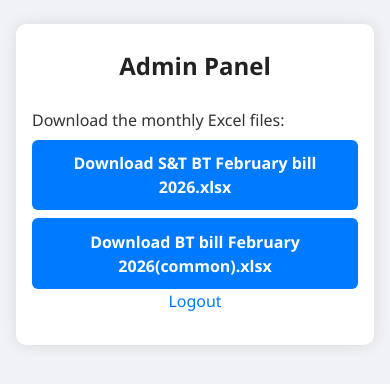
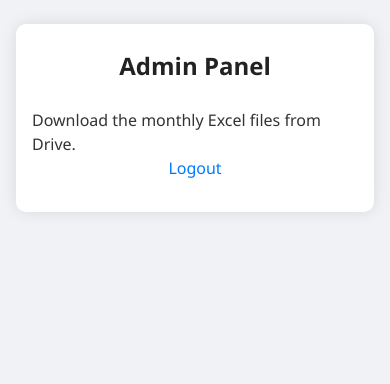
Before and after one commit to devesh2010553/brajwasi-billing, a Flask app: page /admin in a window 390 px wide. Shown: the top 384 px of the page. Run offline with Flask 3, Linux system fonts and the light colour scheme.

Commit message:
Add initial project files

```diff
--- a/app.py
+++ b/app.py
@@ -1,18 +1,16 @@
 from flask import Flask, request, render_template, session, redirect, send_file
 import io, os, json, math
 from datetime import datetime, timedelta, time
-
 from google.oauth2 import service_account
 from googleapiclient.discovery import build
 from googleapiclient.http import MediaIoBaseDownload, MediaFileUpload
-import pandas as pd
-from openpyxl import load_workbook, Workbook
+from openpyxl import load_workbook
 
 app = Flask(__name__)
-app.secret_key = "supersecretkey"
+app.secret_key = os.environ.get("SECRET_KEY", "dev_secret_key")
 
 SCOPES = ['https://www.googleapis.com/auth/drive']
-DRIVE_FOLDER_ID = "1PZXxUVvB7IOIEG3uVsjUOyEo1A1zPZoP"
+DRIVE_FOLDER_ID = "YOUR_DRIVE_FOLDER_ID"  # Replace with your Drive folder ID
 
 # Load driver mapping
 with open("driver.json") as f:
@@ -27,13 +25,10 @@ def get_drive_service():
         json.loads(creds_json), scopes=SCOPES)
     return build('drive', 'v3', credentials=creds)
 
-# Download Google Sheet as Excel
+# Download Excel from Drive
 def download_excel(file_id):
     service = get_drive_service()
-    request = service.files().export_media(
-        fileId=file_id,
-        mimeType="application/vnd.openxmlformats-officedocument.spreadsheetml.sheet"
-    )
+    request = service.files().get_media(fileId=file_id)
     fh = io.BytesIO()
     downloader = MediaIoBaseDownload(fh, request)
     done = False
@@ -42,23 +37,19 @@ def download_excel(file_id):
     fh.seek(0)
     return fh
 
-# Upload Excel to Google Drive
-def upload_excel(file_bytes, file_name, folder_id=None):
+# Upload Excel to Google Drive (update same file)
+def upload_excel(file_bytes, file_id):
     service = get_drive_service()
-    temp_path = f"/tmp/{file_name}"
+    temp_path = "/tmp/temp.xlsx"
     with open(temp_path, "wb") as f:
         f.write(file_bytes.getbuffer())
 
-    file_metadata = {'name': file_name}
-    if folder_id:
-        file_metadata['parents'] = [folder_id]
+    media = MediaFileUpload(temp_path,
+        mimetype="application/vnd.openxmlformats-officedocument.spreadsheetml.sheet",
+        resumable=True)
+    service.files().update(fileId=file_id, media_body=media).execute()
 
-    media = MediaFileUpload(temp_path,
-        mimetype="application/vnd.openxmlformats-officedocument.spreadsheetml.sheet")
-    uploaded = service.files().create(body=file_metadata, media_body=media, fields="id").execute()
-    return uploaded.get("id")
-
-# Helper functions for time & calculations
+# Helper functions
 def today_date(): return datetime.now().date()
 def parse_time(t): return datetime.strptime(t, "%H:%M").time()
 def hours_between(start,end):
@@ -125,7 +116,7 @@ def entry():
             start=parse_time(request.form["start"])
             end=parse_time(request.form["end"])
 
-            # Download Excel from Drive
+            # Download Excel
             excel_stream = download_excel(info["file_id"])
             wb = load_workbook(filename=excel_stream)
             ws = wb[info["sheet"]]
@@ -148,7 +139,7 @@ def entry():
                     out = io.BytesIO()
                     wb.save(out); out.seek(0)
 
-                    upload_excel(out, os.path.basename(info["file"]+".xlsx"), folder_id=DRIVE_FOLDER_ID)
+                    upload_excel(out, info["file_id"])
                     msg="Saved & backed up to Drive"; cls="success"
         except Exception as e:
             msg=f"Error: {e}"; cls="error"
@@ -159,25 +150,6 @@ def entry():
 def admin_panel():
     return render_template("admin.html")
 
-@app.route("/download/<file_key>", methods=["GET"])
-def download_file(file_key):
-    if file_key not in ["file1","file2"]: return "Invalid file", 404
-    file_info = {
-        "file1": "S&T BT February bill 2026.xlsx",
-        "file2": "BT bill February 2026(common).xlsx"
-    }
-    # Download file from Drive
-    file_name = file_info[file_key]
-    file_id = None
-    for drv in DRIVER_DATA.values():
-        if drv["file"].endswith(file_name):
-            file_id = drv.get("file_id")
-            break
-    if not file_id:
-        return "File not found", 404
-    stream = download_excel(file_id)
-    return send_file(stream, download_name=file_name, as_attachment=True)
-
 @app.route("/logout")
 def logout():
     session.pop("car",None)
--- a/static/style.css
+++ b/static/style.css
@@ -1,133 +1,15 @@
-/* Reset and basics */
-* {
-  box-sizing: border-box;
-  margin: 0;
-  padding: 0;
-}
-
-body {
-  font-family: 'Segoe UI', Tahoma, Geneva, Verdana, sans-serif;
-  background-color: #f0f2f5;
-  color: #333;
-  padding: 1rem;
-  line-height: 1.5;
-}
-
-/* Container styling */
-.container {
-  max-width: 500px;
-  margin: 2rem auto;
-  background: white;
-  padding: 2rem 2rem 3rem;
-  border-radius: 10px;
-  box-shadow: 0 0 15px rgba(0,0,0,0.1);
-}
-
-/* Headings */
-h2, h3 {
-  text-align: center;
-  margin-bottom: 1.5rem;
-  color: #222;
-}
-
-/* Forms */
-form {
-  display: flex;
-  flex-direction: column;
-}
-
-/* Inputs & labels */
-input[type="text"],
-input[type="number"],
-input[type="time"],
-input[name="code"] {
-  padding: 0.75rem 1rem;
-  margin-bottom: 1.2rem;
-  border: 1px solid #bbb;
-  border-radius: 6px;
-  font-size: 1rem;
-  transition: border-color 0.3s ease;
-}
-
-input[type="text"]:focus,
-input[type="number"]:focus,
-input[type="time"]:focus,
-input[name="code"]:focus {
-  outline: none;
-  border-color: #007bff;
-}
-
-/* Labels for time inputs */
-label {
-  margin-bottom: 0.3rem;
-  font-weight: 600;
-  color: #555;
-}
-
-/* Buttons */
-button, .btn {
-  background-color: #007bff;
-  color: white;
-  border: none;
-  padding: 0.85rem 0;
-  font-size: 1.1rem;
-  font-weight: 700;
-  border-radius: 6px;
-  cursor: pointer;
-  margin-top: 0.5rem;
-  transition: background-color 0.3s ease;
-  text-align: center;
-  display: inline-block;
-  text-decoration: none;
-}
-
-button:hover, .btn:hover {
-  background-color: #0056b3;
-}
-
-/* Messages */
-.error {
-  color: #d9534f;
-  font-weight: 600;
-  margin-top: -0.8rem;
-  margin-bottom: 1rem;
-}
-
-.success {
-  color: #28a745;
-  font-weight: 600;
-  margin-top: -0.8rem;
-  margin-bottom: 1rem;
-}
-
-/* Logout link */
-a {
-  color: #007bff;
-  text-decoration: none;
-}
-
-a:hover {
-  text-decoration: underline;
-}
-
-/* Responsive adjustments for small screens */
-@media (max-width: 480px) {
-  body {
-    padding: 0.5rem;
-  }
-
-  .container {
-    margin: 1rem 0.5rem;
-    padding: 1.5rem 1rem 2rem;
-  }
-
-  input[type="text"],
-  input[type="number"],
-  input[type="time"],
-  input[name="code"],
-  button,
-  .btn {
-    font-size: 1rem;
-    padding: 0.7rem 1rem;
-  }
-}
+*{box-sizing:border-box;margin:0;padding:0}
+body{font-family:Segoe UI,Tahoma,Geneva,Verdana,sans-serif;background:#f0f2f5;color:#333;padding:1rem;line-height:1.5}
+.container{max-width:500px;margin:2rem auto;background:white;padding:2rem 2rem 3rem;border-radius:10px;box-shadow:0 0 15px rgba(0,0,0,0.1)}
+h2,h3{text-align:center;margin-bottom:1.5rem;color:#222}
+form{display:flex;flex-direction:column}
+input[type="text"],input[type="number"],input[type="time"],input[name="code"]{padding:.75rem 1rem;margin-bottom:1.2rem;border:1px solid #bbb;border-radius:6px;font-size:1rem;transition:border-color .3s}
+input:focus{outline:none;border-color:#007bff}
+label{margin-bottom:.3rem;font-weight:600;color:#555}
+button,.btn{background:#007bff;color:#fff;border:none;padding:.85rem 0;font-size:1.1rem;font-weight:700;border-radius:6px;cursor:pointer;margin-top:.5rem;transition:.3s;text-align:center;display:inline-block;text-decoration:none}
+button:hover,.btn:hover{background:#0056b3}
+.error{color:#d9534f;font-weight:600;margin-top:-.8rem;margin-bottom:1rem}
+.success{color:#28a745;font-weight:600;margin-top:-.8rem;margin-bottom:1rem}
+a{color:#007bff;text-decoration:none}
+a:hover{text-decoration:underline}
+@media(max-width:480px){body{padding:.5rem}.container{margin:1rem .5rem;padding:1.5rem 1rem 2rem}input,button,.btn{font-size:1rem;padding:.7rem 1rem}}
--- a/templates/admin.html
+++ b/templates/admin.html
@@ -9,9 +9,7 @@
 <body>
 <div class="container">
 <h2>Admin Panel</h2>
-    <p>Download the monthly Excel files:</p>
-    <a href="/download/file1" class="btn">Download S&T BT February bill 2026.xlsx</a>
-    <a href="/download/file2" class="btn">Download BT bill February 2026(common).xlsx</a>
+<p>Download the monthly Excel files from Drive.</p>
 <p style="text-align:center;"><a href="/logout">Logout</a></p>
 </div>
 </body>
```
Also changed, not shown: static/service-worker.js (deleted, +0 -36 lines), static/icons/icon-192.png (added), static/manifest.json, templates/entry.html (indentation only), templates/login.html (indentation only). Lines whose indentation alone changed are shown as unchanged.
